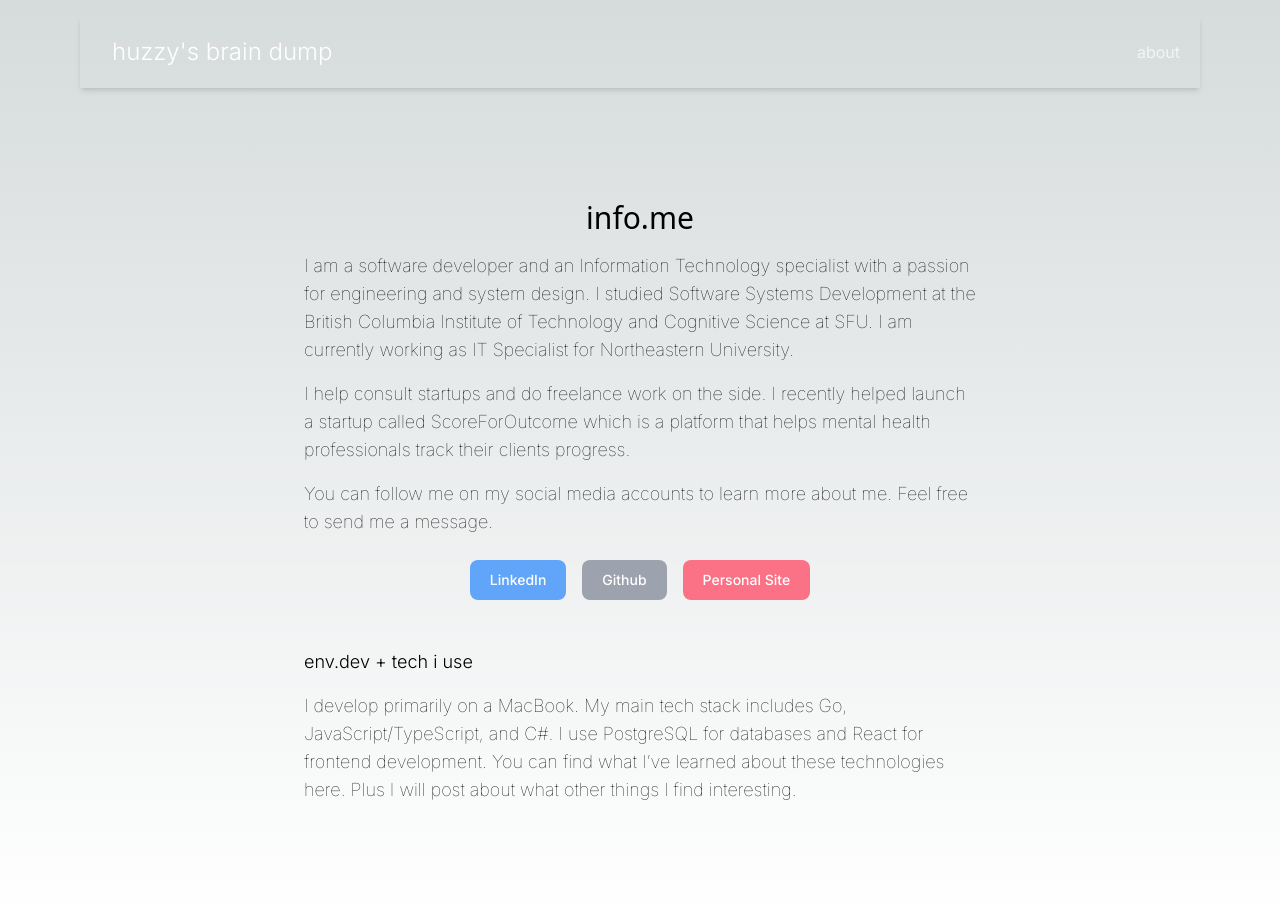
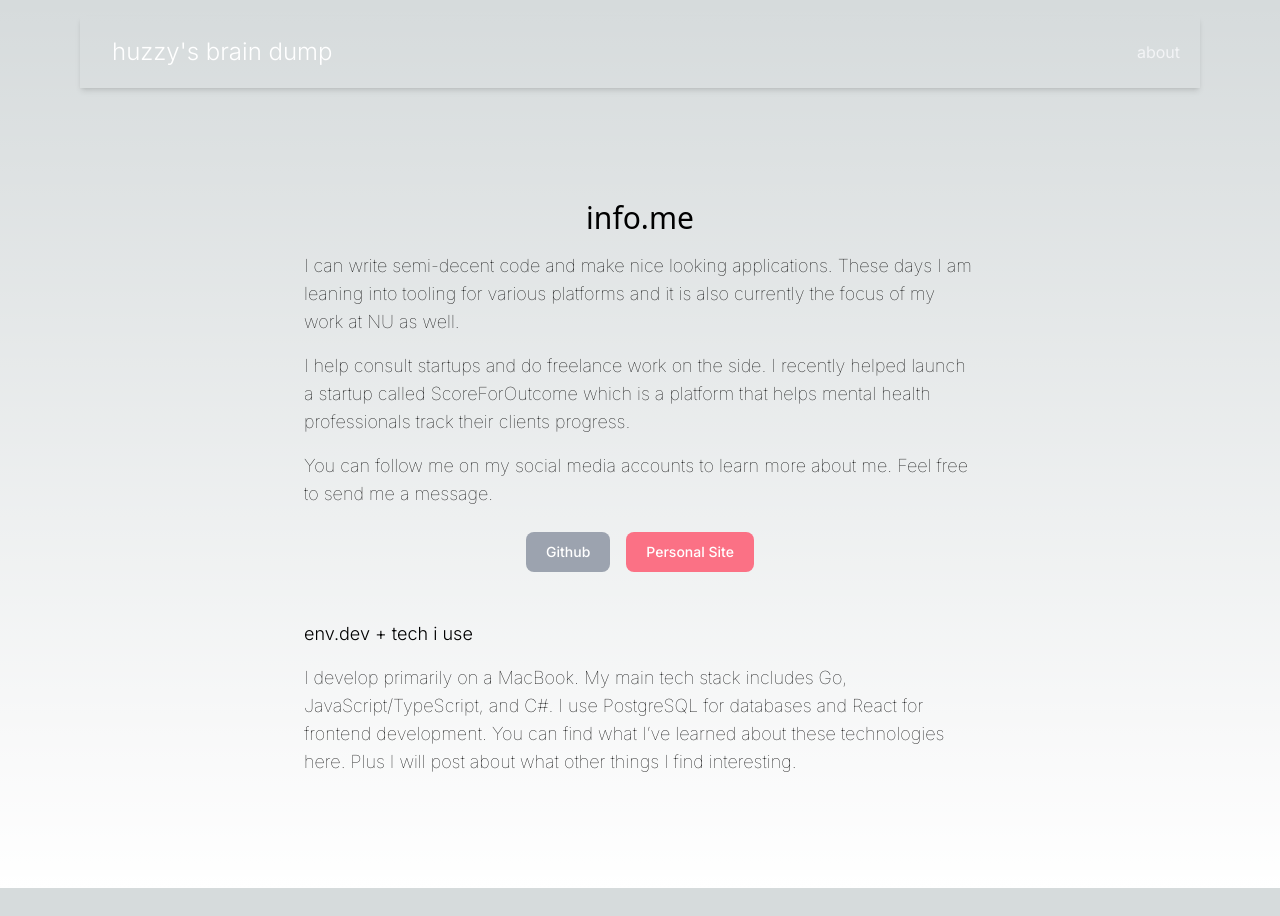
Before and after one commit to thisishuzaifa/brain-dump, a Next.js app: page /about in a window 1280 px wide. After the commit the page ends 888 px from the top, so only its background shows below. Built offline with nearby package versions, Linux system fonts and the light colour scheme.

Commit message:
fixed layout shifting

```diff
--- a/app/about/page.tsx
+++ b/app/about/page.tsx
@@ -4,34 +4,25 @@ export default function About() {
   return (
     <main className="flex flex-col items-center justify-between p-8 md:p-24 bg-transparent">
       <div className="flex flex-col justify-center items-center mt-4 max-w-2xl">
-        <h1 className="text-3xl font-light font-sans text-center">
-          info.me
-        </h1>
+        <h1 className="text-3xl font-light font-sans text-center">info.me</h1>
         <article className="prose-md">
           <p className="text-lg font-thin mt-4">
-          I am a software developer and an Information Technology specialist
-          with a passion for engineering and system design. I studied Software
-          Systems Development at the British Columbia Institute of Technology
-          and Cognitive Science at SFU. I am currently working as IT Specialist
-          for Northeastern University.
+            I can write semi-decent code and make nice looking applications.
+            These days I am leaning into tooling for various platforms and it is
+            also currently the focus of my work at NU as well.
           </p>
           <p className="text-lg font-thin mt-4">
-          I help consult startups and do freelance work on the side. I recently
-          helped launch a startup called ScoreForOutcome which is a platform
-          that helps mental health professionals track their clients progress.
+            I help consult startups and do freelance work on the side. I
+            recently helped launch a startup called ScoreForOutcome which is a
+            platform that helps mental health professionals track their clients
+            progress.
           </p>
           <p className="text-lg font-thin mt-4">
-          You can follow me on my social media accounts to learn more about me.
-          Feel free to send me a message.
+            You can follow me on my social media accounts to learn more about
+            me. Feel free to send me a message.
           </p>
         </article>
         <div className="flex space-x-4 mt-6">
-          <Link
-            href="https://www.linkedin.com/muhammad-huzaifa-khalid"
-            className="text-white bg-blue-400 hover:bg-blue-700 focus:ring-4 focus:ring-blue-300 font-medium rounded-lg text-sm px-5 py-2.5 transition-colors duration-300"
-          >
-            LinkedIn
-          </Link>
           <Link
             href="https://www.github.com/thisishuzaifa"
             className="text-white bg-gray-400 hover:bg-gray-900 focus:ring-4 focus:ring-gray-300 font-medium rounded-lg text-sm px-5 py-2.5 transition-colors duration-300"
@@ -57,7 +48,6 @@ export default function About() {
           find interesting.
         </p>
       </div>
-
     </main>
   );
 }
```
Lines whose indentation alone changed are shown as unchanged.
